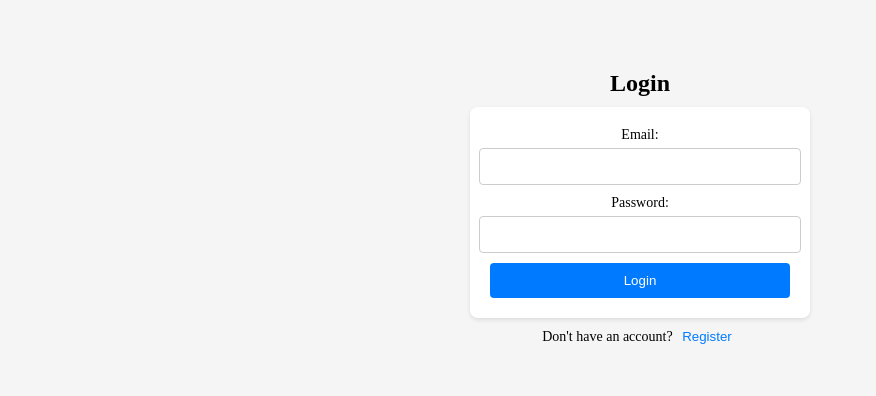
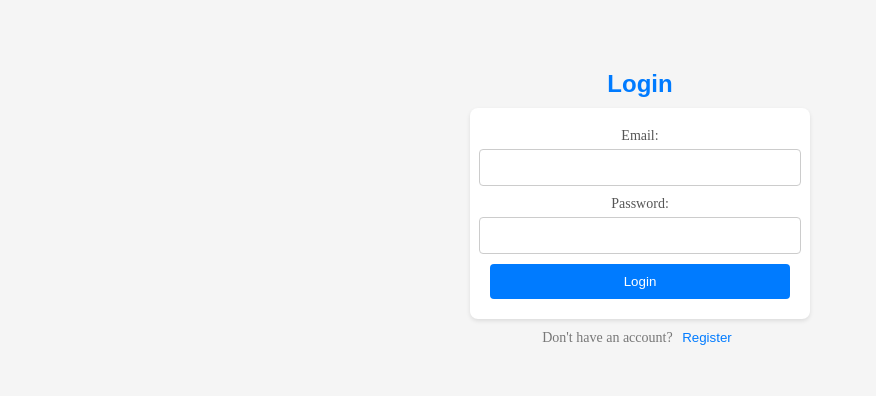
Before and after one commit to sharnellgraham/AI_chatbox, a React (Create React App) app in the folder chatbox/: page / in a window 1280 px wide. Both pictures are taken after a click on the picture 639 px from the left and 323 px from the top of the page. Shown: the part 195-591 px from the top of the page, without its empty margins (0-876 px from the left). Built offline with nearby package versions, Linux system fonts and the light colour scheme.

Commit message:
edited scrollbar colors

```diff
--- a/chatbox/src/App.css
+++ b/chatbox/src/App.css
@@ -29,24 +29,54 @@
 }
 
 ::-webkit-scrollbar {
-  width: 5px;
-  height: 5px;
+  width: 8px;
 }
 
 ::-webkit-scrollbar-track {
-  -webkit-box-shadow: inset 0 0 6px rgb(0, 30, 255);
-  -webkit-border-radius: 10px;
-  border-radius: 10px;
+  background-color: #f5f8fa;
 }
 
 ::-webkit-scrollbar-thumb {
-  -webkit-border-radius: 10px;
-  border-radius: 10px;
+  background-color: #1da1f2;
+  border-radius: 4px;
 }
 
-::-webkit-scrollbar-thumb:window-inactive {
-  background: rgba(128, 255, 0, 0.3);
+::-webkit-scrollbar-thumb:hover {
+  background-color: #0c8bd6;
 }
+
+::-webkit-scrollbar-thumb:active {
+  background-color: #086c9f;
+}
+
+::-webkit-scrollbar-corner {
+  background-color: #f5f8fa;
+}
+
+::-webkit-scrollbar-thumb:vertical {
+  transition: background-color 0.3s ease;
+}
+
+::-webkit-scrollbar-thumb:vertical:hover {
+  background-color: #0c8bd6;
+}
+
+::-webkit-scrollbar-thumb:vertical:active {
+  background-color: #086c9f;
+}
+
+::-webkit-scrollbar-thumb:horizontal {
+  transition: background-color 0.3s ease;
+}
+
+::-webkit-scrollbar-thumb:horizontal:hover {
+  background-color: #0c8bd6;
+}
+
+::-webkit-scrollbar-thumb:horizontal:active {
+  background-color: #086c9f;
+}
+
 
 input,
 input:active,
--- a/chatbox/src/Authpage.css
+++ b/chatbox/src/Authpage.css
@@ -16,16 +16,31 @@
     background-color: #ffffff;
     border-radius: 8px;
     box-shadow: 0px 2px 4px rgba(0, 0, 0, 0.1);
+    animation: fade-in 0.5s ease;
+  }
+
+  @keyframes fade-in {
+    from {
+      opacity: 0;
+      transform: translateY(-20px);
+    }
+    to {
+      opacity: 1;
+      transform: translateY(0);
+    }
   }
 
   .auth-container h2 {
     font-size: 24px;
     margin-bottom: 10px;
+    font-family: 'Your Custom Font', sans-serif;
+    color: #007bff;
   }
 
   .auth-container label {
     font-size: 14px;
     margin-bottom: 5px;
+    color: #555555;
   }
 
   .auth-container input[type='email'],
@@ -35,6 +50,12 @@
     margin-bottom: 10px;
     border: 1px solid #ccc;
     border-radius: 4px;
+    transition: border-color 0.3s ease;
+  }
+
+  .auth-container input[type='email']:focus,
+  .auth-container input[type='password']:focus {
+    border-color: #007bff;
   }
 
   .auth-container button[type='submit'] {
@@ -45,11 +66,17 @@
     border: none;
     border-radius: 4px;
     cursor: pointer;
+    transition: background-color 0.3s ease;
+  }
+
+  .auth-container button[type='submit']:hover {
+    background-color: #0056b3;
   }
 
   .auth-container p {
     font-size: 14px;
     margin-top: 10px;
+    color: #777777;
   }
 
   .auth-container button {
@@ -57,6 +84,11 @@
     border: none;
     color: #007bff;
     cursor: pointer;
+    transition: color 0.3s ease;
+  }
+
+  .auth-container button:hover {
+    color: #0056b3;
   }
 
   .auth-container button:focus {
```
Lines whose indentation alone changed are shown as unchanged.
